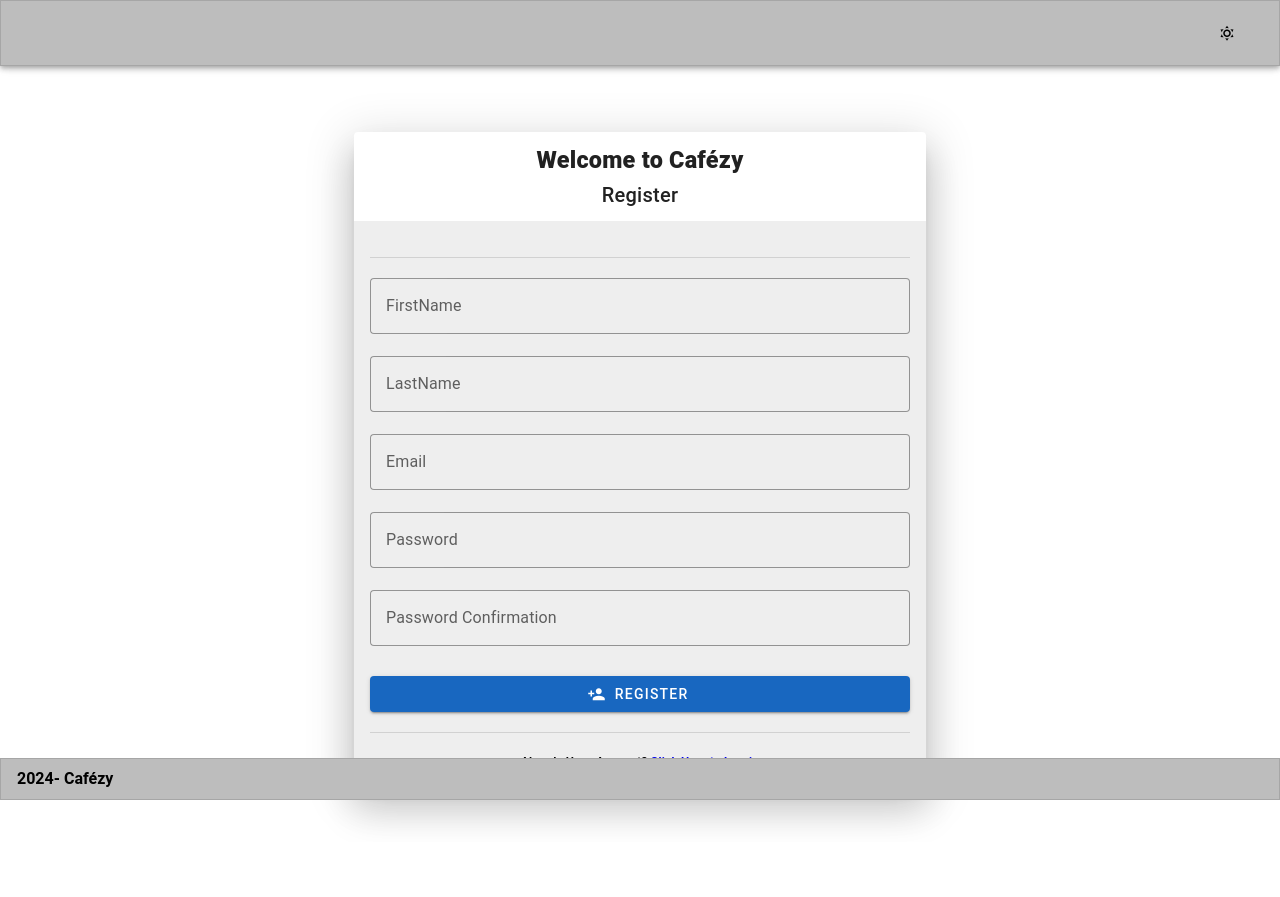
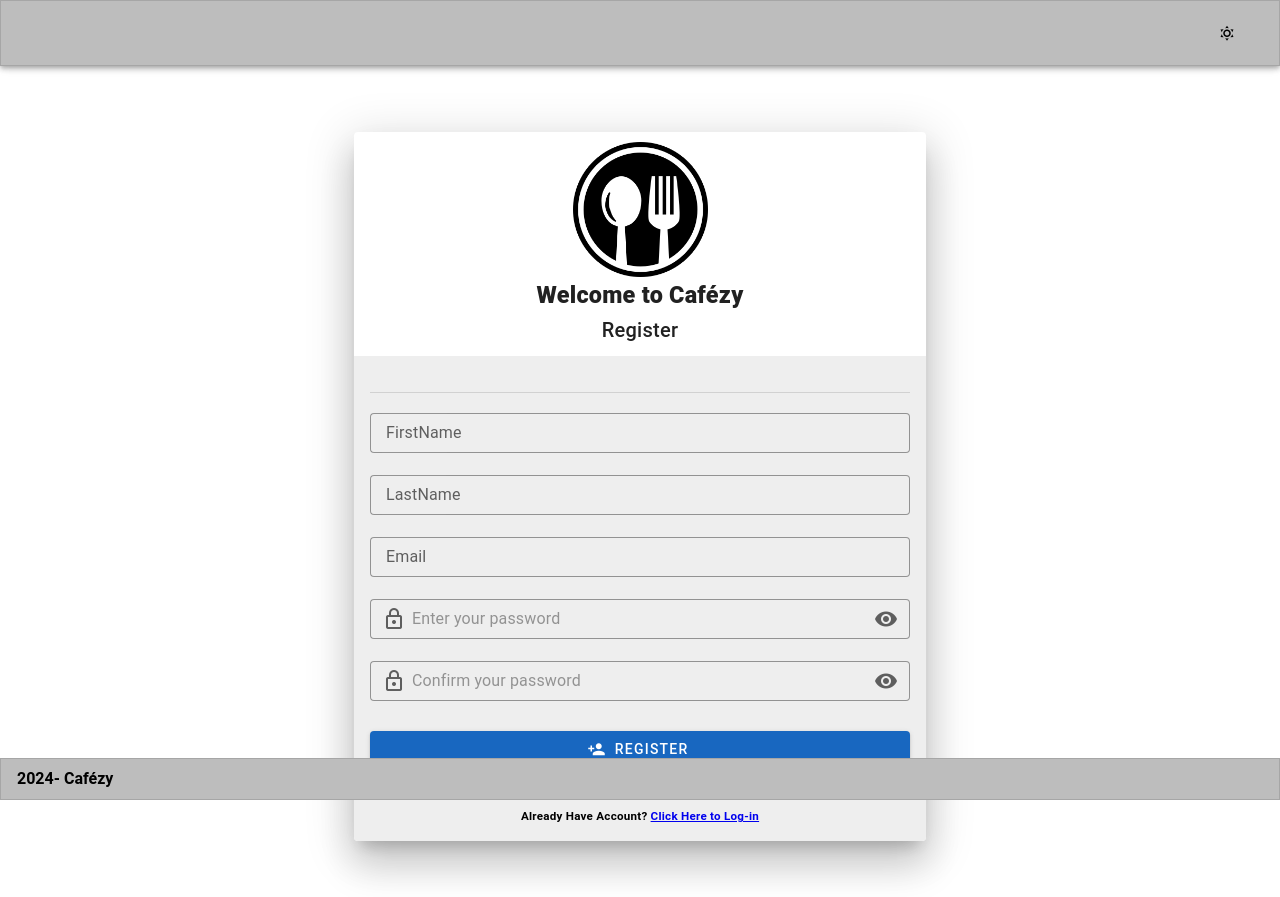
Before and after one commit to RoyBayotlang/web-cafezy, a Vue app: page /register in a window 1280 px wide. Before the commit the page ends 842 px from the top, so only its background shows below. Built offline with nearby package versions, Linux system fonts and the light colour scheme.

Commit message:
feat: added icons on login and register forms and changing logo

```diff
--- a/package.json
+++ b/package.json
@@ -24,7 +24,7 @@
     "eslint": "^9.14.0",
     "eslint-plugin-vue": "^9.30.0",
     "prettier": "^3.3.3",
-    "vite": "^5.4.10",
+    "vite": "^5.4.11",
     "vite-plugin-vue-devtools": "^7.5.4"
   }
 }
--- a/src/components/auth/LoginForm.vue
+++ b/src/components/auth/LoginForm.vue
@@ -1,13 +1,23 @@
+<script setup>
+import { ref } from 'vue'
 
+const visible = ref(false)
+</script>
 
 <template>
-     <v-form fast-fail @submit.prevent>
-                <v-text-field label="Email" variant="outlined"></v-text-field>
+  <v-form fast-fail @submit.prevent>
+    <v-text-field label="Email" density="compact" variant="outlined"></v-text-field>
 
-                <v-text-field label="Password" type="password" variant="outlined"></v-text-field>
+    <v-text-field
+      :append-inner-icon="visible ? 'mdi-eye-off' : 'mdi-eye'"
+      :type="visible ? 'text' : 'password'"
+      density="compact"
+      placeholder="Enter your password"
+      prepend-inner-icon="mdi-lock-outline"
+      variant="outlined"
+      @click:append-inner="visible = !visible"
+    ></v-text-field>
 
-                <v-btn class="mt-2" type="submit" block color="primary" prepend-icon="mdi-login"
-                  >LogIn</v-btn
-                >
-              </v-form>
+    <v-btn class="mt-2" type="submit" block color="primary" prepend-icon="mdi-login">LogIn</v-btn>
+  </v-form>
 </template>
--- a/src/components/auth/RegisterForm.vue
+++ b/src/components/auth/RegisterForm.vue
@@ -1,14 +1,30 @@
 <template>
   <v-form fast-fail @submit.prevent>
-    <v-text-field label="FirstName" variant="outlined"></v-text-field>
+    <v-text-field label="FirstName" density="compact" variant="outlined"></v-text-field>
 
-    <v-text-field label="LastName" variant="outlined"></v-text-field>
+    <v-text-field label="LastName" density="compact" variant="outlined"></v-text-field>
 
-    <v-text-field label="Email" variant="outlined"></v-text-field>
+    <v-text-field label="Email" density="compact" variant="outlined"></v-text-field>
 
-    <v-text-field label="Password" type="password" variant="outlined"></v-text-field>
+    <v-text-field
+      :append-inner-icon="visible ? 'mdi-eye-off' : 'mdi-eye'"
+      :type="visible ? 'text' : 'password'"
+      density="compact"
+      placeholder="Enter your password"
+      prepend-inner-icon="mdi-lock-outline"
+      variant="outlined"
+      @click:append-inner="visible = !visible"
+    ></v-text-field>
 
-    <v-text-field label="Password Confirmation" type="password" variant="outlined"></v-text-field>
+    <v-text-field
+      :append-inner-icon="visible ? 'mdi-eye-off' : 'mdi-eye'"
+      :type="visible ? 'text' : 'password'"
+      density="compact"
+      placeholder="Confirm your password"
+      prepend-inner-icon="mdi-lock-outline"
+      variant="outlined"
+      @click:append-inner="visible = !visible"
+    ></v-text-field>
 
     <v-btn class="mt-2" type="submit" block color="primary" prepend-icon="mdi-account-plus"
       >Register</v-btn
--- a/src/views/auth/RegisterView.vue
+++ b/src/views/auth/RegisterView.vue
@@ -10,6 +10,11 @@
         <v-col cols="12" md="6" class="mx-auto pt-16">
           <v-card class="mx-auto" elevation="24">
             <template #title>
+              <v-img
+                class="mx-auto"
+                src="/images/logo-favicon.jpg"
+                :width="mobile ? '75%' : '25%'"
+              ></v-img>
               <h3 class="font-weight-black text-center">Welcome to Cafézy</h3>
               <p class="text-center">Register</p>
             </template>
```
Also changed, not shown: public/images/logo-favicon.jpg, 1 other file (tests, documents, lock files or other folders).
